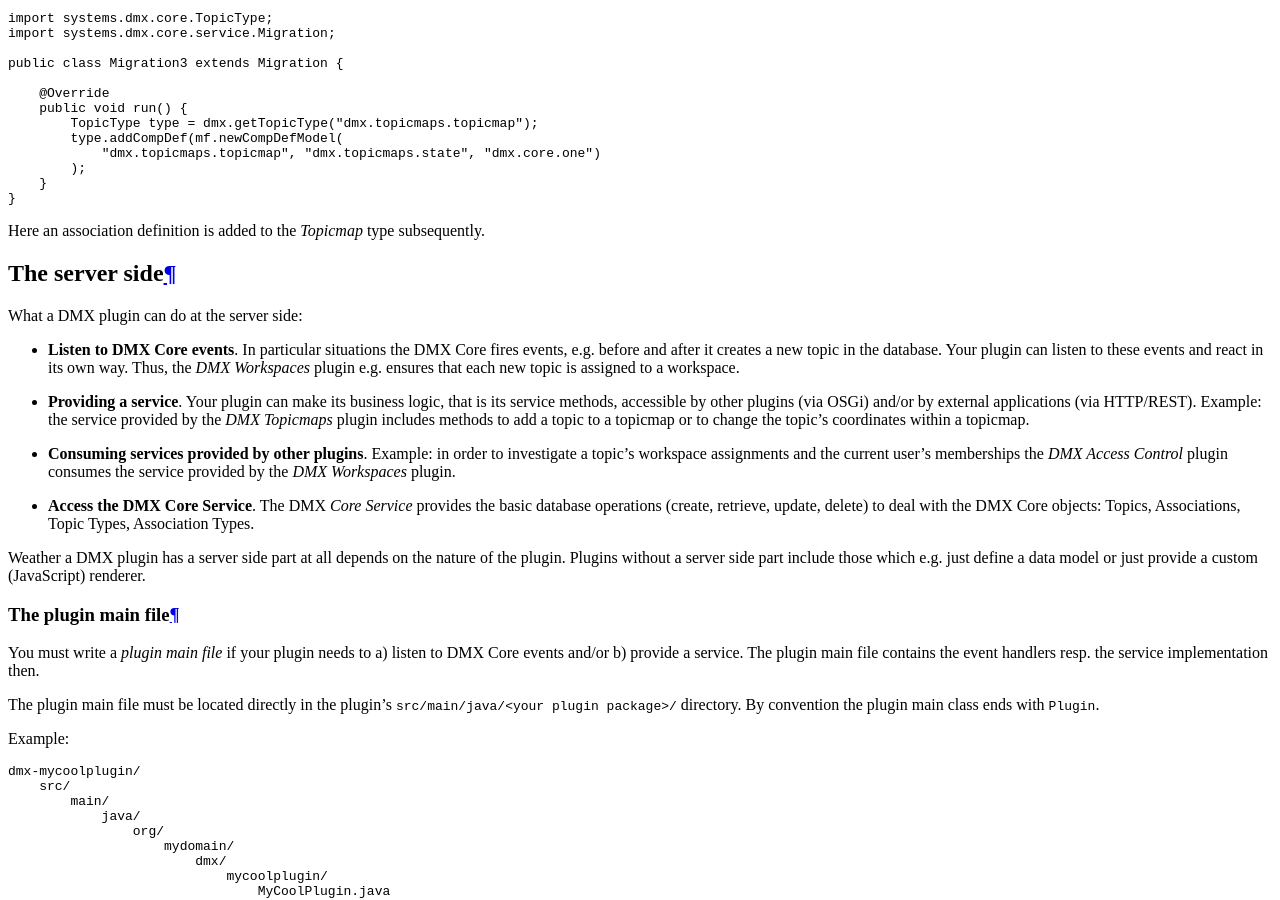
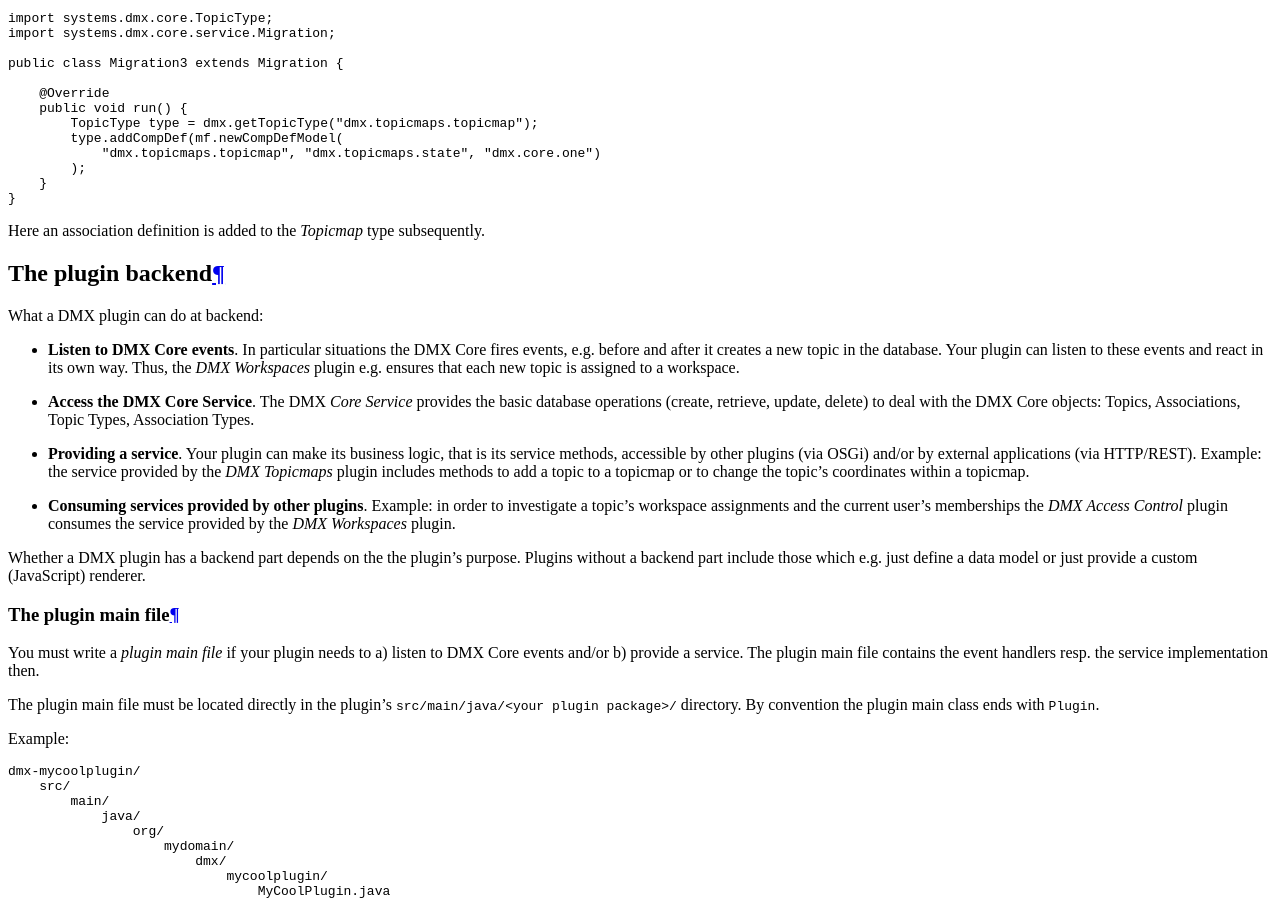
Before and after one commit to dmx-systems/dmx-documentation, a Sphinx documentation site: the page built from docs/devel.rst, in a window 1280 px wide and 900 px high, scrolled down 10309 px. Built offline with Sphinx 7.4.7 and the Read the Docs theme 2.0.0, drawn with Linux system fonts in a browser that asks for light colours; some of the changed text lies outside the part shown.

Commit message:
Dev guide: wording "server side" -> "backend"
See dmx-platform/dmx-platform#375

```diff
--- a/docs/devel.rst
+++ b/docs/devel.rst
@@ -603,21 +603,21 @@ As an example see a migration that comes with the *DMX Topicmaps* plugin:
 
 Here an association definition is added to the *Topicmap* type subsequently.
 
-***************
-The server side
-***************
+******************
+The plugin backend
+******************
 
-What a DMX plugin can do at the server side:
+What a DMX plugin can do at backend:
 
 * **Listen to DMX Core events**. In particular situations the DMX Core fires events, e.g. before and after it creates a new topic in the database. Your plugin can listen to these events and react in its own way. Thus, the *DMX Workspaces* plugin e.g. ensures that each new topic is assigned to a workspace.
+
+* **Access the DMX Core Service**. The DMX *Core Service* provides the basic database operations (create, retrieve, update, delete) to deal with the DMX Core objects: Topics, Associations, Topic Types, Association Types.
 
 * **Providing a service**. Your plugin can make its business logic, that is its service methods, accessible by other plugins (via OSGi) and/or by external applications (via HTTP/REST). Example: the service provided by the *DMX Topicmaps* plugin includes methods to add a topic to a topicmap or to change the topic's coordinates within a topicmap.
 
 * **Consuming services provided by other plugins**. Example: in order to investigate a topic's workspace assignments and the current user's memberships the *DMX Access Control* plugin consumes the service provided by the *DMX Workspaces* plugin.
 
-* **Access the DMX Core Service**. The DMX *Core Service* provides the basic database operations (create, retrieve, update, delete) to deal with the DMX Core objects: Topics, Associations, Topic Types, Association Types.
-
-Weather a DMX plugin has a server side part at all depends on the nature of the plugin. Plugins without a server side part include those which e.g. just define a data model or just provide a custom (JavaScript) renderer.
+Whether a DMX plugin has a backend part depends on the the plugin's purpose. Plugins without a backend part include those which e.g. just define a data model or just provide a custom (JavaScript) renderer.
 
 The plugin main file
 ====================
```
Also changed, not shown: other parts of docs/devel.rst (+2 -2 lines).
